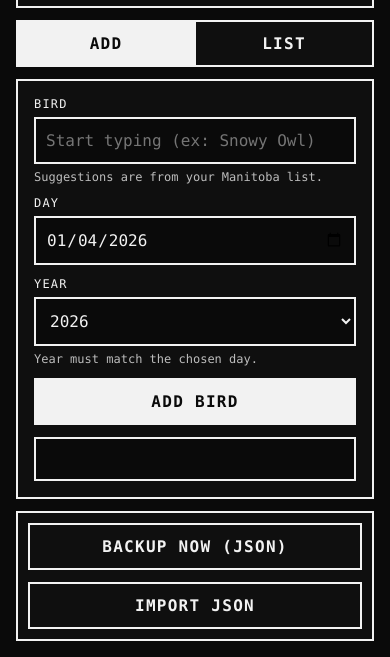
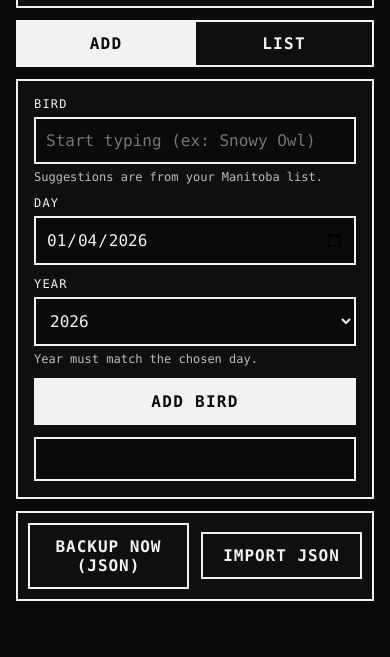
Before and after one commit to Buhlerbuhler/birdyearlist, a plain HTML site: page index.html in a window 390 px wide. Shown: the part 198-855 px from the top of the page. Drawn offline with Linux system fonts and the light colour scheme.

Commit message:
Update styles.css

```diff
--- a/styles.css
+++ b/styles.css
@@ -288,12 +288,20 @@ input:focus, select:focus{
   background:var(--panel);
   display:flex;
   gap:12px;
-  flex-wrap:wrap;
+  flex-wrap:nowrap;          /* single row */
   align-items:center;
   justify-content:space-between;
 }
 
 .footerBtn{
-  flex:1;
-  min-width:220px;
+  flex:1;                    /* both buttons share the row */
+  min-width:0;               /* allow shrink */
+  padding:12px 8px;          /* slightly tighter */
+  text-align:center;
 }
+
+/* if you ever switch back to longer labels, auto-shorten on small screens */
+@media (max-width:420px){
+  #backupFooterBtn{ letter-spacing:0.06em; }
+  #importJsonBtn{ letter-spacing:0.06em; }
+}
```
